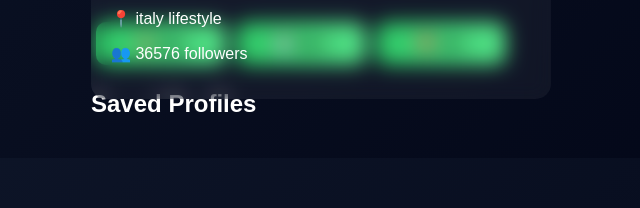
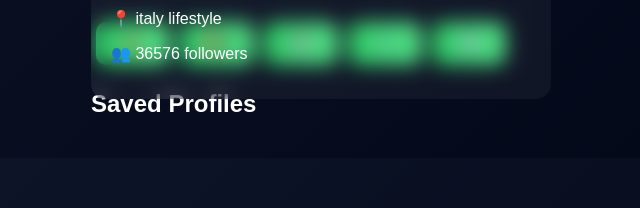
Before and after one commit to xsuryaanshx/ghostgram, a plain HTML site: page index.html in a window 1280 px wide. Shown: the part 592-800 px from the top of the page, without its empty margins (339-979 px from the left). Drawn offline with Linux system fonts and the light colour scheme.

Commit message:
Update index.html

```diff
--- a/index.html
+++ b/index.html
@@ -17,9 +17,11 @@
     <div id="cardContainer"></div>
 
     <div class="actions">
-      <button onclick="swipe('left')">❌ Skip</button>
-      <button onclick="saveProfile()">💾 Save</button>
-      <button onclick="swipe('right')">❤️ Like</button>
+      <button onclick="swipe('left')">❌</button>
+      <button onclick="like()">❤️ <span id="likesCount">0</span></button>
+      <button onclick="saveProfile()">💾</button>
+      <button onclick="shareProfile()">🔗</button>
+      <button onclick="swipe('right')">➡️</button>
     </div>
 
     <h2>Saved Profiles</h2>
```
